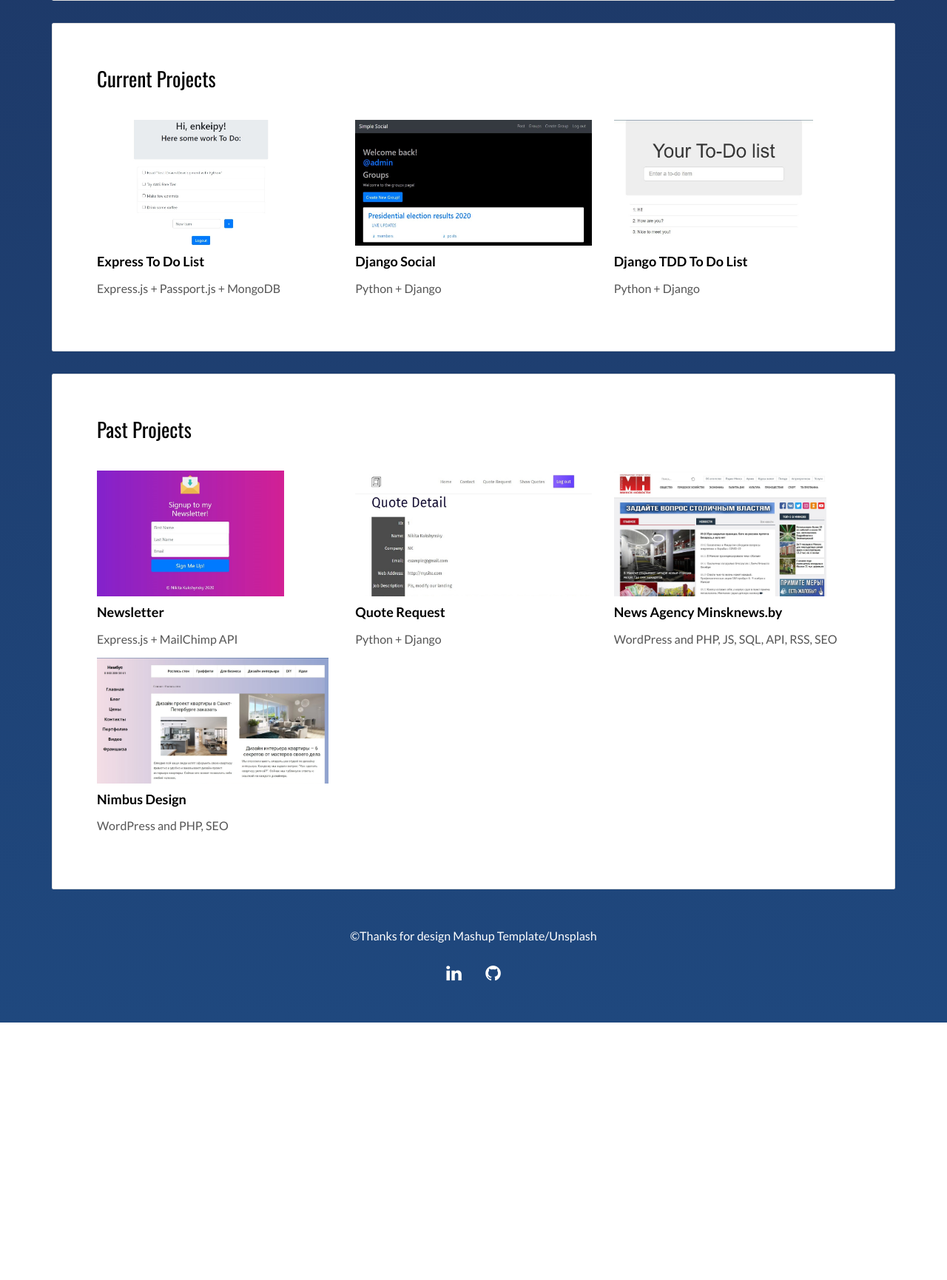
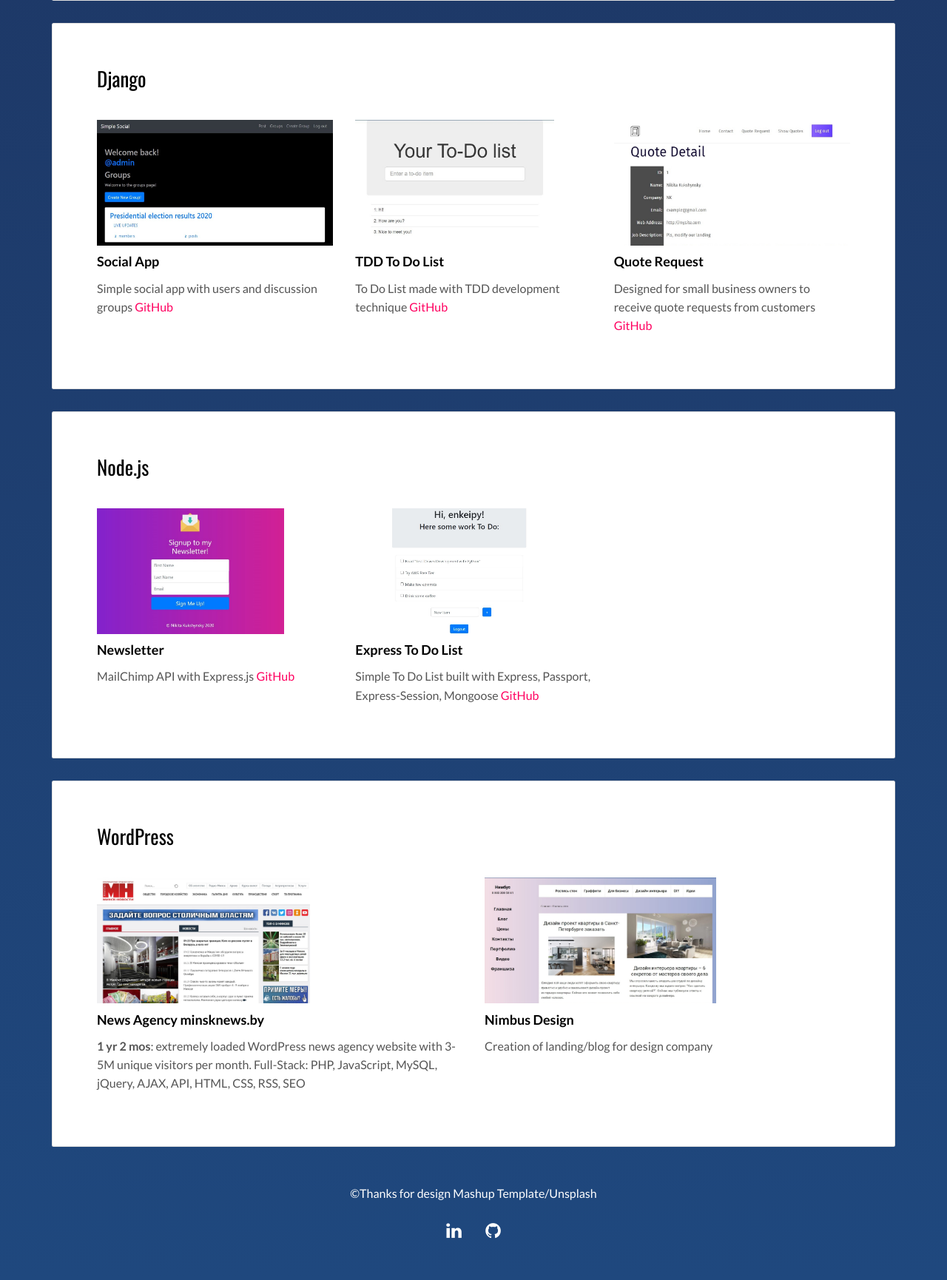
Before and after one commit to enkeipy/flask-portfo, a Flask app: page / in a window 1280 px wide. Shown: the part 586-2316 px from the top of the page at 74% size. Before the commit the page ends 1968 px from the top, so only its background shows below. Run offline with Flask 2, Linux system fonts and the light colour scheme; some libraries are stand-ins or nearby versions.

Commit message:
Add projects description

```diff
--- a/templates/index.html
+++ b/templates/index.html
@@ -52,7 +52,11 @@
               <div class="row">
                 <div class="col-md-12">
 
-                  <p>Have experience in creation web apps with Python and Django, JavaScript and Express.js, React.js, Node.js. Can use either RDBMS like PostgreSQL or NoSQL like MongoDB with mongoose. Know how to use and create REST API. Some minor tools include Git, Linux, jQuery, Bootstrap, HTML, CSS. Got over one year experience with WordPress, PHP and MySQL when worked for a news agency with above 3 million visitors per month. </p>
+                  <p>Have experience in creation web apps with Python and Django, JavaScript and Express.js, React.js,
+                    Node.js. Can use either RDBMS like PostgreSQL or NoSQL like MongoDB with mongoose. Know how to use
+                    and create REST API. Some minor tools include Git, Linux, jQuery, Bootstrap, HTML, CSS. Got over one
+                    year experience with WordPress, PHP and MySQL when worked for a news agency with above 3 million
+                    visitors per month. </p>
 
                 </div>
               </div>
@@ -61,65 +65,72 @@
 
           <div class="card">
             <div class="card-block">
-              <h2>Current Projects</h2>
+              <h2>Django</h2>
               <div class="row">
 
-                <div class="col-md-4">
-                  <a target="_blank" href="https://rocky-stream-43837.herokuapp.com/"><img
-                      src="./static/assets/images/express-todo.jpg" class="img-responsive portfo" alt=""></a>
-                  <h3 class="h5"><a target="_blank" href="https://rocky-stream-43837.herokuapp.com/">Express To Do
-                      List</a></h3>
-                  <p>Express.js + Passport.js + MongoDB</p>
-                </div>
 
                 <div class="col-md-4">
                   <a target="_blank" href="http://ssenkeipy.pythonanywhere.com/"><img
-                      src="./static/assets/images/simplesocial.jpg" class="img-responsive portfo" alt=""></a>
-                  <h3 class="h5"><a target="_blank" href="http://ssenkeipy.pythonanywhere.com/">Django Social</a></h3>
-                  <p>Python + Django</p>
+                      src="./static/assets/images/simplesocial.jpg" class="img-responsive portfo" alt="">
+                  <h3 class="h5">Social App</h3></a>
+                  <p>Simple social app with users and discussion groups <a target="_blank" href="https://github.com/enkeipy/django-simle-social">GitHub</a></p>
                 </div>
 
                 <div class="col-md-4">
                   <a target="_blank" href="http://superlists.enkeipy.com/"><img
-                      src="./static/assets/images/tdd-todolist.jpg" class="img-responsive portfo" alt=""></a>
-                  <h3 class="h5"><a target="_blank" href="http://superlists.enkeipy.com/">Django TDD To Do
-                      List</a></h3>
-                  <p>Python + Django</p>
+                      src="./static/assets/images/tdd-todolist.jpg" class="img-responsive portfo" alt="">
+                  <h3 class="h5">TDD To Do List</h3></a>
+                  <p>To Do List made with TDD development technique <a target="_blank" href="https://github.com/enkeipy/tdd-tododjango">GitHub</a></p>
                 </div>
+
+                <div class="col-md-4">
+                  <a target="_blank" href="http://kukshinskiy.pythonanywhere.com/"><img
+                      src="./static/assets/images/quotes.jpg" class="img-responsive portfo" alt="">
+                  <h3 class="h5">Quote Request</h3></a>
+                  <p>Designed for small business owners to receive quote requests from customers <a target="_blank" href="https://github.com/enkeipy/django_quote_request">GitHub</a></p>
+                </div>
+              </div>
+            </div>
+          </div>
+
+
+          <div class="card">
+            <div class="card-block">
+              <h2>Node.js</h2>
+              <div class="row">
+                <div class="col-md-4">
+                  <a target="_blank" href="https://salty-caverns-00760.herokuapp.com/"><img
+                      src="./static/assets/images/signUP.jpg" class="img-responsive portfo" alt="">
+                  <h3 class="h5">Newsletter</h3></a>
+                  <p>MailChimp API with Express.js <a target="_blank" href="https://github.com/enkeipy/express-emarketing">GitHub</a></p>
+                </div>
+                <div class="col-md-4">
+                  <a target="_blank" href="https://rocky-stream-43837.herokuapp.com/"><img
+                      src="./static/assets/images/express-todo.jpg" class="img-responsive portfo" alt="">
+                  <h3 class="h5">Express To Do List</h3></a>
+                  <p>Simple To Do List built with Express, Passport, Express-Session, Mongoose <a target="_blank" href="https://github.com/enkeipy/express-todolist">GitHub</a></p>
+                </div>
+              </div>
+            </div>
+          </div>
 
 
 
-              </div>
-            </div>
-          </div>
           <div class="card">
             <div class="card-block">
-              <h2>Past Projects</h2>
+              <h2>WordPress</h2>
               <div class="row">
-                <div class="col-md-4">
-                  <a target="_blank" href="https://salty-caverns-00760.herokuapp.com/"><img
-                      src="./static/assets/images/signUP.jpg" class="img-responsive portfo" alt=""></a>
-                  <h3 class="h5"><a target="_blank" href="https://salty-caverns-00760.herokuapp.com/">Newsletter</a>
-                  </h3>
-                  <p>Express.js + MailChimp API</p>
+                <div class="col-md-6">
+                  <a target="_blank" href="https://minsknews.by/"><img src="./static/assets/images/minsknews.jpg"
+                      class="img-responsive portfo" alt="">
+                  <h3 class="h5">News Agency minsknews.by</h3></a>
+                  <p><strong>1 yr 2 mos</strong>: extremely loaded WordPress news agency website with 3-5M unique visitors per month. Full-Stack: PHP, JavaScript, MySQL, jQuery, AJAX, API, HTML, CSS, RSS, SEO</p>
                 </div>
-                <div class="col-md-4">
-                  <a target="_blank" href="http://kukshinskiy.pythonanywhere.com/"><img
-                      src="./static/assets/images/quotes.jpg" class="img-responsive portfo" alt=""></a>
-                  <h3 class="h5"><a target="_blank" href="http://kukshinskiy.pythonanywhere.com/">Quote Request</a></h3>
-                  <p>Python + Django</p>
-                </div>
-                <div class="col-md-4">
-                  <a target="_blank" href="https://minsknews.by/"><img src="./static/assets/images/minsknews.jpg"
-                      class="img-responsive portfo" alt=""></a>
-                  <h3 class="h5"><a target="_blank" href="https://minsknews.by/">News Agency Minsknews.by</a></h3>
-                  <p>WordPress and PHP, JS, SQL, API, RSS, SEO</p>
-                </div>
-                <div class="col-md-4">
+                <div class="col-md-6">
                   <a target="_blank" href="https://nimbus-sten.ru/"><img src="./static/assets/images/nimbus.jpg"
-                      class="img-responsive portfo" alt=""></a>
-                  <h3 class="h5"><a target="_blank" href="https://nimbus-sten.ru/">Nimbus Design</a></h3>
-                  <p>WordPress and PHP, SEO</p>
+                      class="img-responsive portfo" alt="">
+                  <h3 class="h5">Nimbus Design</h3></a>
+                  <p>Creation of landing/blog for design company</p>
                 </div>
               </div>
             </div>
```
